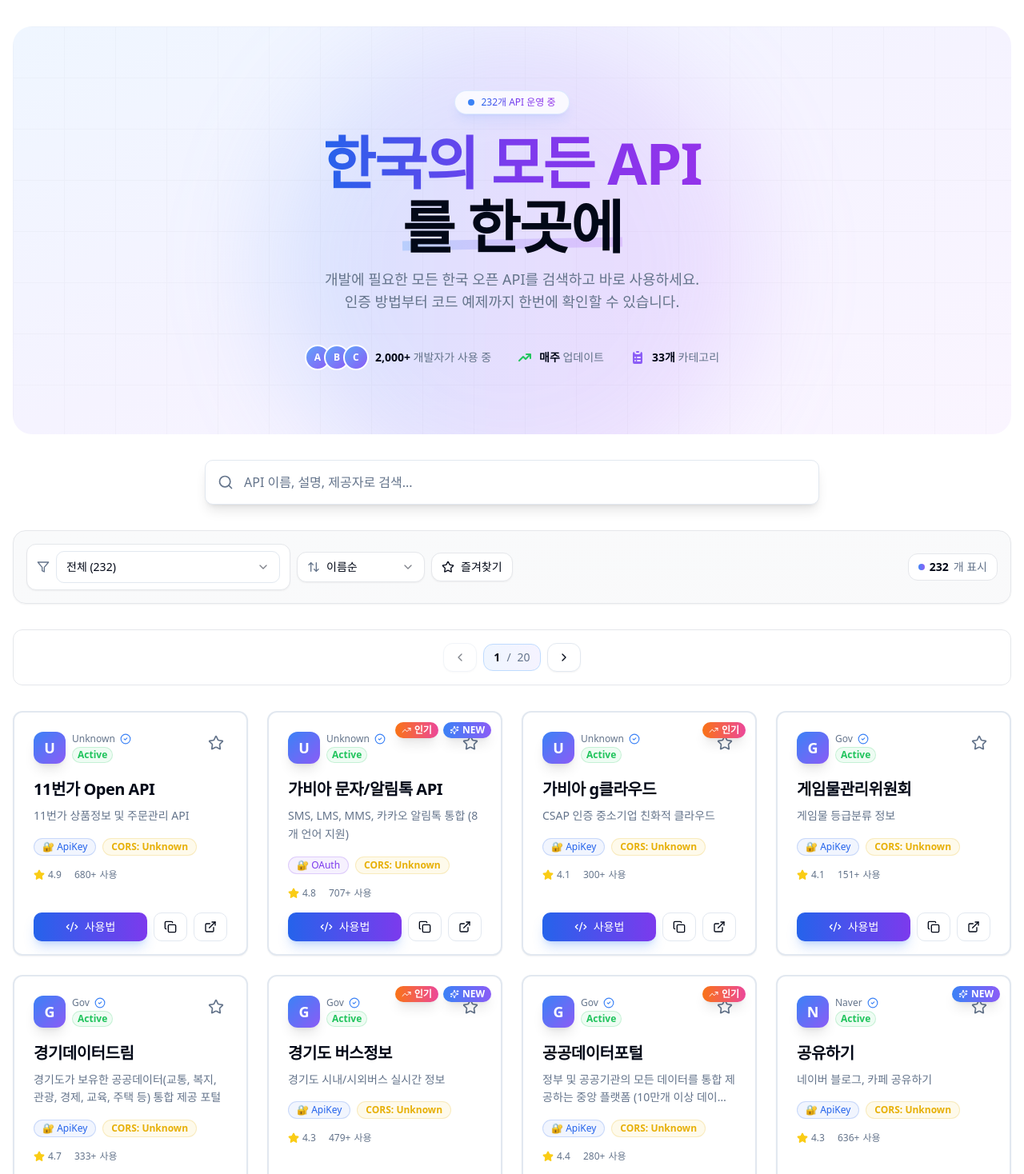
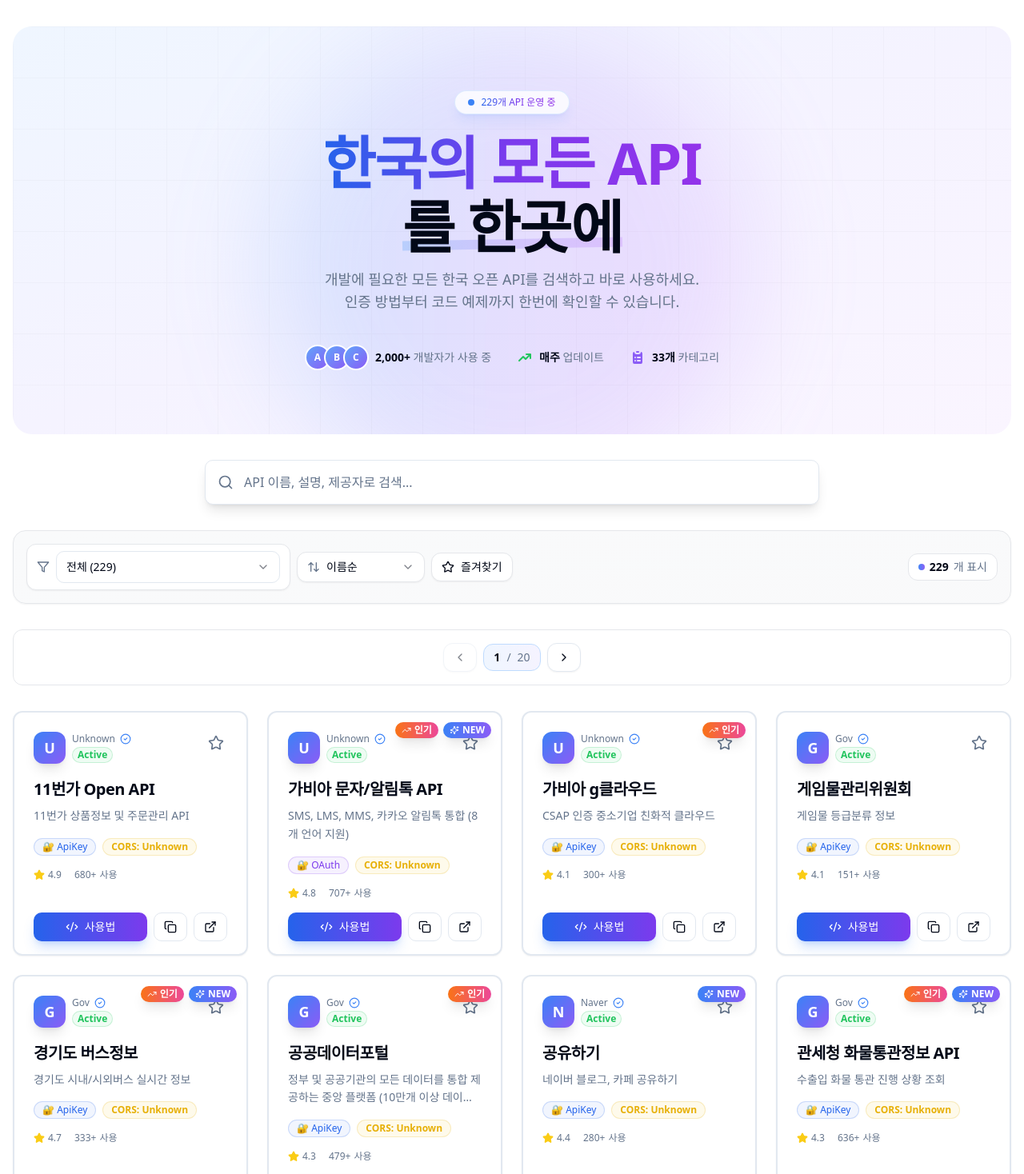
Before and after one commit to bubilife1202/k-api-hub, a Next.js app: page / in a window 1280 px wide. Shown: the part 80-1548 px from the top of the page at 80% size. Built offline with nearby package versions, Linux system fonts and the light colour scheme.

Commit message:
chore(data): weekly api list update [skip ci]

```diff
--- a/data/apis.ts
+++ b/data/apis.ts
@@ -17,16 +17,6 @@ export interface ApiItem {
 
 export const apis: ApiItem[] = [
   {
-    "id": "data-gg-go-kr-portal-data-dataset-searchdatasetpage-do",
-    "category": "정부/공공기관",
-    "name": "경기데이터드림",
-    "description": "경기도가 보유한 공공데이터(교통, 복지, 관광, 경제, 교육, 주택 등) 통합 제공 포털",
-    "auth": "ApiKey",
-    "cors": "Unknown",
-    "url": "https://data.gg.go.kr/portal/data/dataset/searchDatasetPage.do",
-    "provider": "Gov"
-  },
-  {
     "id": "data-go-kr",
     "category": "정부/공공기관",
     "name": "공공데이터포털",
@@ -134,26 +124,6 @@ export const apis: ApiItem[] = [
     "auth": "OAuth",
     "cors": "Unknown",
     "url": "https://www.mohw.go.kr/menu.es?mid=a10104010100",
-    "provider": "Gov"
-  },
-  {
-    "id": "data-busan-go-kr-bdip-opendata-dataset-do",
-    "category": "정부/공공기관",
-    "name": "부산광역시 빅데이터",
-    "description": "부산시 및 16개 구·군·공공기관의 공공데이터(교육, 공공행정, 문화, 식품, 안전, 교통 등) 통합 제공 포털",
-    "auth": "ApiKey",
-    "cors": "Unknown",
-    "url": "https://data.busan.go.kr/bdip/opendata/dataSet.do",
-    "provider": "Gov"
-  },
-  {
-    "id": "data-seoul-go-kr",
-    "category": "정부/공공기관",
-    "name": "서울시 열린데이터광장",
-    "description": "서울시 모든 공공데이터 통합 플랫폼",
-    "auth": "ApiKey",
-    "cors": "Unknown",
-    "url": "https://data.seoul.go.kr/",
     "provider": "Gov"
   },
   {
@@ -1807,6 +1777,16 @@ export const apis: ApiItem[] = [
     "provider": "Unknown"
   },
   {
+    "id": "opendart-fss-or-kr",
+    "category": "기업/비즈니스",
+    "name": "Open DART API",
+    "description": "상장법인 공시보고서 원문, 주요 재무정보 및 기업 개황 데이터",
+    "auth": "ApiKey",
+    "cors": "Unknown",
+    "url": "https://opendart.fss.or.kr/",
+    "provider": "Gov"
+  },
+  {
     "id": "cloud-gabia-com",
     "category": "클라우드",
     "name": "가비아 g클라우드",
@@ -1925,16 +1905,6 @@ export const apis: ApiItem[] = [
     "cors": "Unknown",
     "url": "https://open.law.go.kr/LSO/openApi/guideResult.do?htmlName=lsNwListGuide",
     "provider": "Gov"
-  },
-  {
-    "id": "bigdata-policing-kr-page-openapi",
-    "category": "보안",
-    "name": "지란지교 악성행위 IP API",
-    "description": "피싱/악성코드 IP 주소 정보 조회",
-    "auth": "ApiKey",
-    "cors": "Unknown",
-    "url": "https://www.bigdata-policing.kr/page/openapi",
-    "provider": "Unknown"
   },
   {
     "id": "data-go-kr-data-15094277-openapi-do",
```
